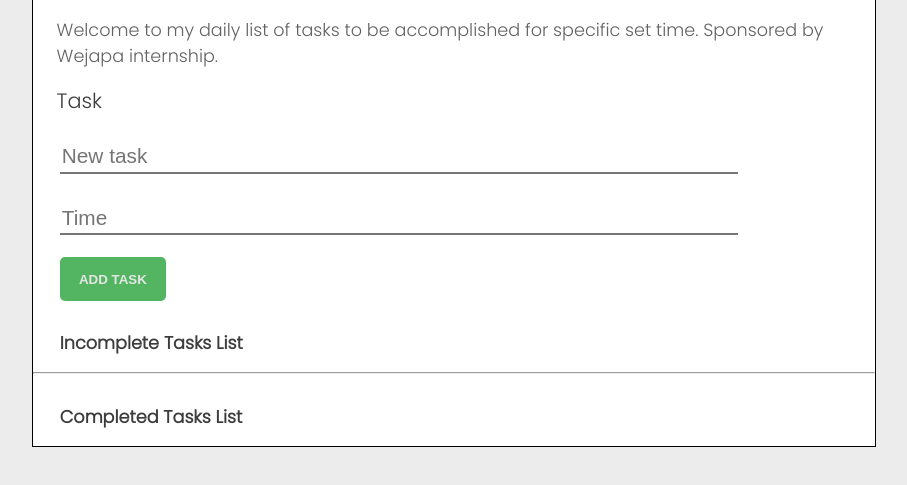
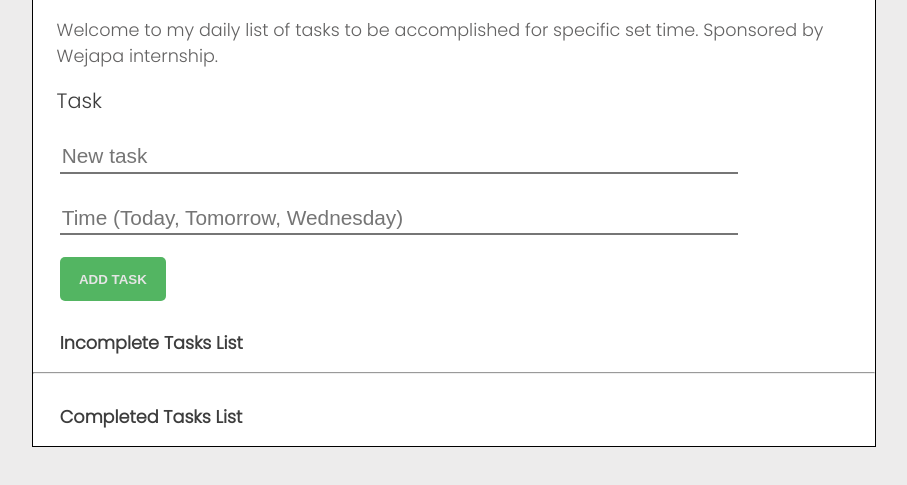
Before and after one commit to Maiqel1/wejapa-to-do-list, a plain HTML site: page index.html in a window 1280 px wide. Shown: the part 99-584 px from the top of the page, without its empty margins (186-1093 px from the left). Drawn offline with Linux system fonts and the light colour scheme.

Commit message:
Update index.html

```diff
--- a/index.html
+++ b/index.html
@@ -22,7 +22,7 @@
               <form id="task-form">
                 <div class="input-field">
                   <input type="text" placeholder="New task" id="task">
-                  <input type="datetime" placeholder="Time" id="time">
+                  <input type="datetime" placeholder="Time (Today, Tomorrow, Wednesday)" id="time">
                 </div>
                 <button type="submit" class="add-task-action">ADD TASK</button>
               </form>
```
